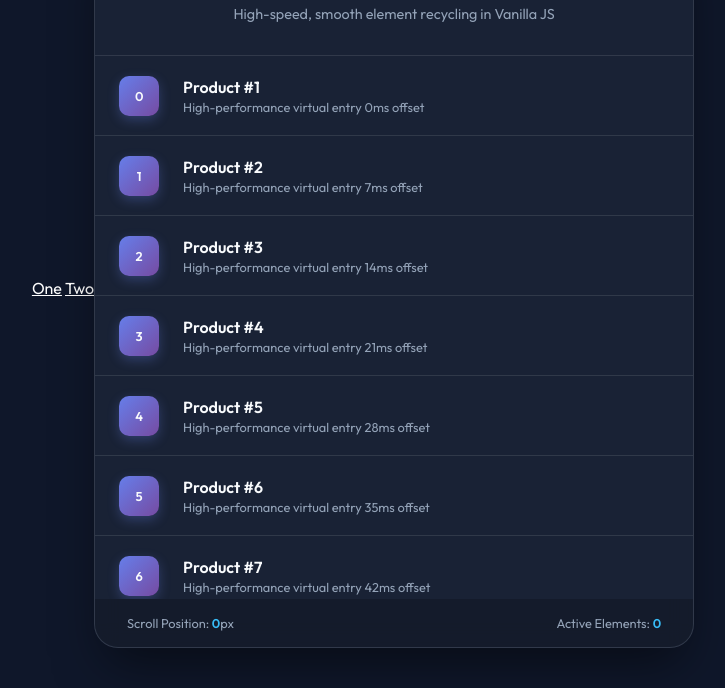
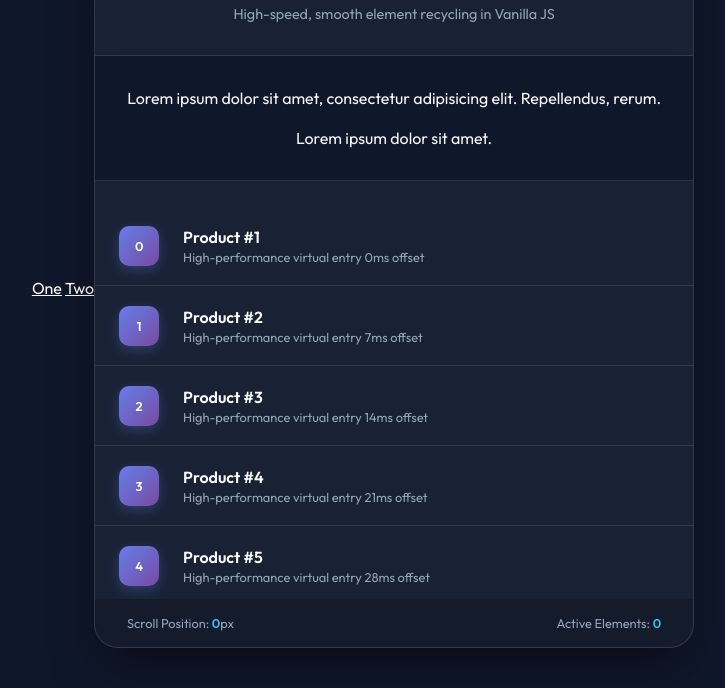
Before and after one commit to MilanVlaski/virtual-scroll, a plain HTML site: page index.html in a window 1280 px wide. Shown: the part 112-800 px from the top of the page, without its empty margins (277-1002 px from the left). Drawn offline with Linux system fonts and the light colour scheme.

Commit message:
feat: add offset

```diff
--- a/index.html
+++ b/index.html
@@ -26,7 +26,10 @@
         </header>
 
         <main id="scroll-container">
-            <!-- <header>Type of data</header> -->
+            <header style="background-color: var(--bg-color); position: sticky; top: 0; z-index: 1;">Lorem ipsum dolor sit amet, consectetur adipisicing elit. Repellendus, rerum.
+                <br><br>
+                Lorem ipsum dolor sit amet.
+            </header>
             <div id="spacer"></div>
             <div id="list-items-container">
                 <!-- Items will be injected and recycled here -->
--- a/virtual-scroll.js
+++ b/virtual-scroll.js
@@ -18,6 +18,8 @@ export class VirtualScroll {
         this.poolSize = 0
 
         this.currentStart = 0
+
+        this.offsetTop = 150
     }
 
     /**
@@ -71,8 +73,7 @@ export class VirtualScroll {
      * and moves elements from the pool to their new positions.
      */
     handleScroll() {
-        const scrollTop = this.container.scrollTop
-        const targetStart = Math.max(0, Math.floor(scrollTop / this.itemHeight) - this.buffer)
+        const targetStart = Math.max(0, Math.floor(this.container.scrollTop / this.itemHeight) - this.buffer)
         const targetEnd = Math.min(this.totalItems - 1, targetStart + this.poolSize - 1)
 
         if (targetStart === this.currentStart) return
@@ -109,7 +110,7 @@ export class VirtualScroll {
     }
 
     translateElement(itemEl, index) {
-        itemEl.style.transform = `translateY(${index * this.itemHeight}px)`
+        itemEl.style.transform = `translateY(${index * this.itemHeight + this.offsetTop}px)`
     }
 
     get currentEnd() {
```
